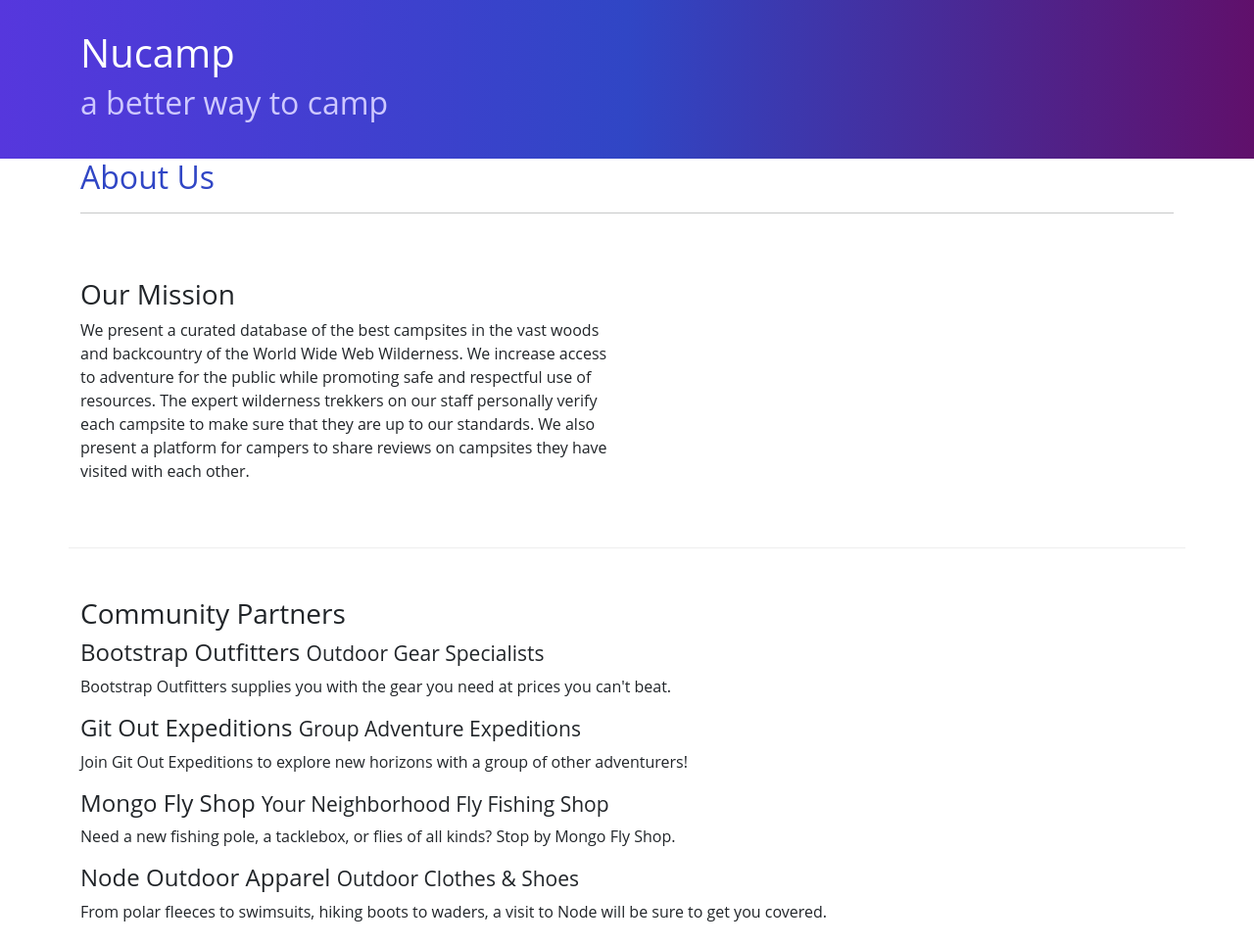
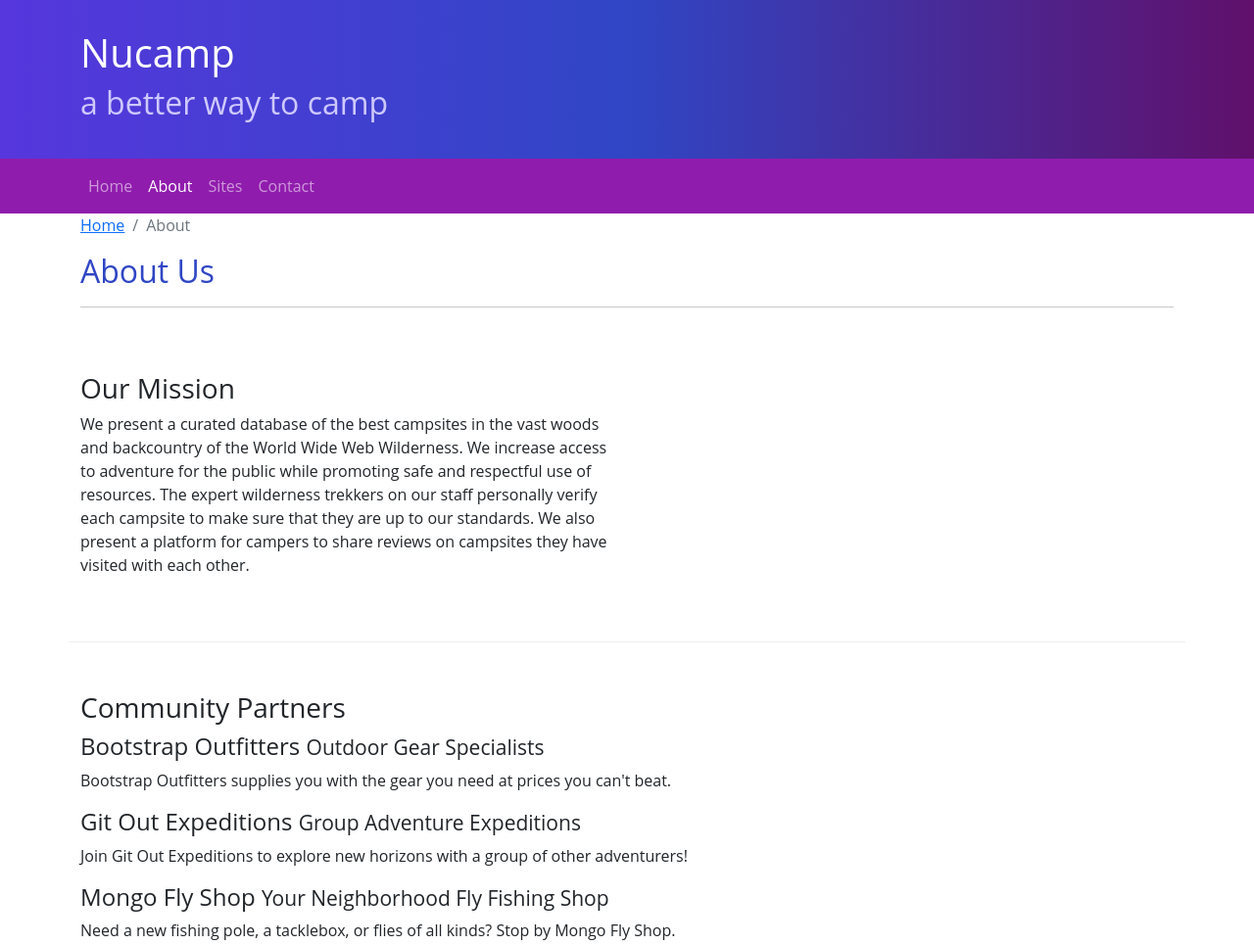
Before and after one commit to KibaaraNava/nucamp-test-website, a plain HTML site: page aboutus.html in a window 1280 px wide. Shown: the top 965 px of the page at 98% size. Drawn offline with nearby package versions, Linux system fonts and the light colour scheme.

Commit message:
Navbar and Breadcrumbs

```diff
--- a/aboutus.html
+++ b/aboutus.html
@@ -24,10 +24,40 @@
             </div>
         </div>
     </header>
+<!--Navigation Bar-->
+    <nav class="navbar navbar-expand-sm navbar-dark sticky-top">
+        <div class="container">
+            <button class="navbar-toggler ms-auto" type="button"        data-bs-toggle="collapse" data-bs-target="#nucampNavbar">
+                <span class="navbar-toggler-icon"></span>
+            </button>
+            <div class="collapse navbar-collapse" id="nucampNavbar">
+                <ul class="navbar-nav">
+                    <li class="nav-item">
+                        <a class="nav-link" href="index.html">Home</a>
+                    </li>
+                    <li class="nav-item">
+                        <a class="nav-link active" href="#">About</a>
+                    </li>
+                    <li class="nav-item">
+                        <a class="nav-link" href="#">Sites</a>
+                    </li>
+                    <li class="nav-item">
+                        <a class="nav-link" href="#">Contact</a>
+                    </li>
+                </ul>
+            </div>
+        </div>
+   </nav>
 
     <main class="container">
-        <div>
-            <div>
+        <div class="row">
+            <div class="col">
+                <ol class="breadcrumb">
+                    <li class="breadcrumb-item">
+                        <a href="index.html">Home</a>
+                    </li>
+                    <li class="breadcrumb-item active">About</li>
+                </ol>
                <h2 class="col">About Us</h2>
                <hr />
             </div>
--- a/css/styles.css
+++ b/css/styles.css
@@ -30,3 +30,7 @@ footer {
     border-bottom: 1px ridge;
     min-height: 200px;
 }
+
+.navbar {
+    background: #901cad;
+}
```
Also changed, not shown: index.html (+24 -0 lines).
